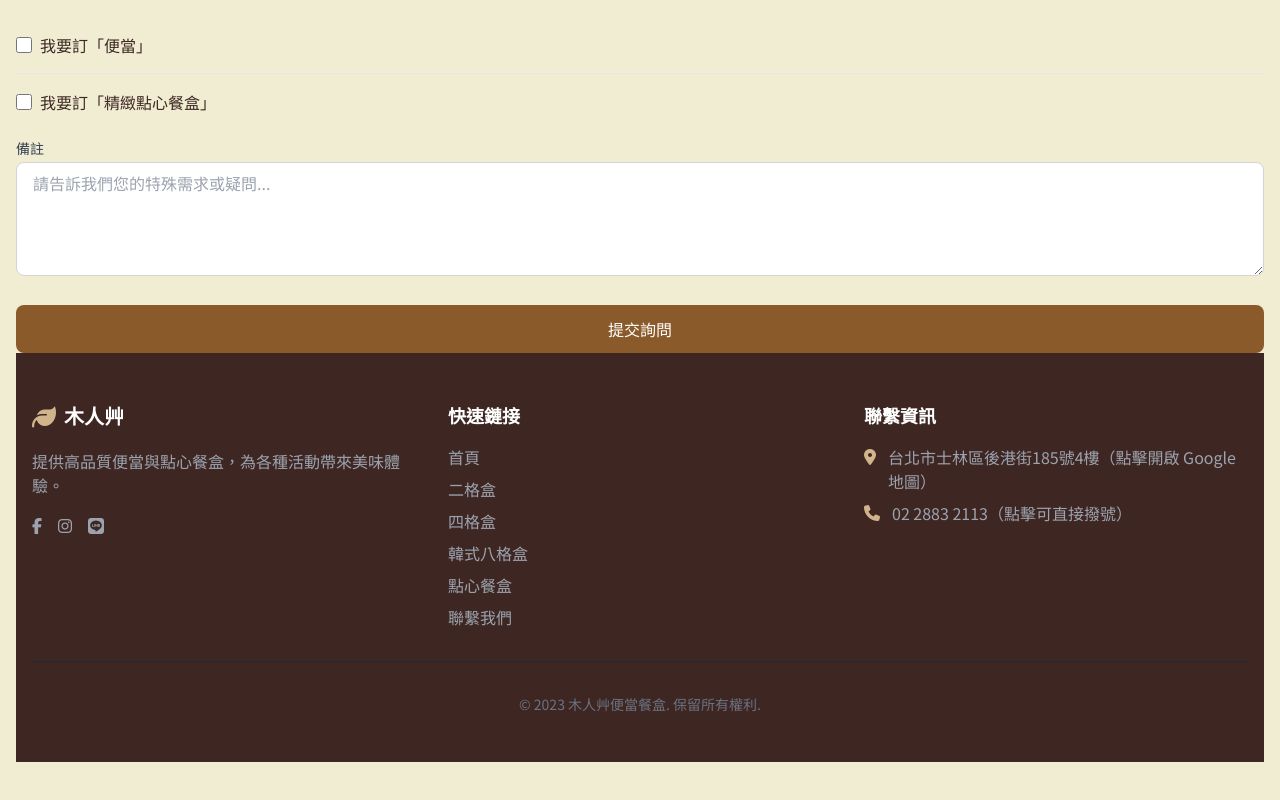
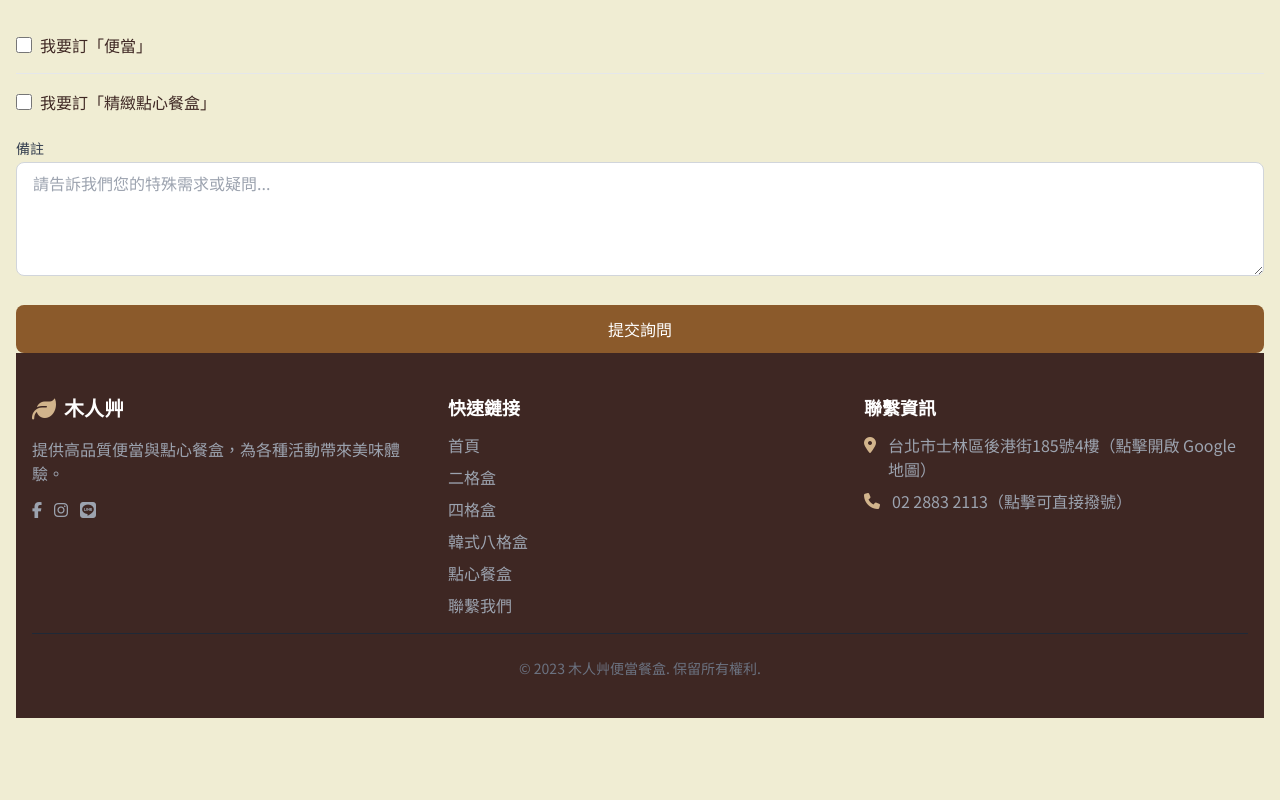
Before and after one commit to Muzentsao/muzentsao2.github.io, a plain HTML site: page docs/index.html in a window 1280 px wide. Shown: the part 7174-7974 px from the top of the page. Drawn offline with nearby package versions, Linux system fonts and the light colour scheme.

Commit message:
Update index.html

```diff
--- a/docs/index.html
+++ b/docs/index.html
@@ -879,21 +879,23 @@ document.addEventListener('DOMContentLoaded', () => {
 </script>
 
 
-    <!-- 頁腳 -->
-    <footer class="bg-dark text-white py-12">
+   <!-- 頁腳（精簡留白版） -->
+<footer class="bg-dark text-white py-8 md:py-10">
   <div class="container mx-auto px-4">
-        <div class="grid md:grid-cols-3 gap-8 mb-8">
+    <div class="grid md:grid-cols-3 gap-6 md:gap-8 mb-4">
+      <!-- 品牌介紹 -->
       <div>
-            <div class="flex items-center space-x-2 mb-4">
+        <div class="flex items-center space-x-2 mb-3">
           <i class="fa-solid fa-leaf text-secondary text-2xl"></i>
           <span class="font-serif font-bold text-xl">木人艸</span>
         </div>
-            <p class="text-gray-400 mb-4">提供高品質便當與點心餐盒，為各種活動帶來美味體驗。</p>
-            <div class="flex space-x-4">
+        <p class="text-gray-400 mb-3">
+          提供高品質便當與點心餐盒，為各種活動帶來美味體驗。
+        </p>
+        <div class="flex space-x-3">
           <a
             href="https://www.facebook.com/profile.php?id=61554825134056"
-                target="_blank"
-                rel="noopener noreferrer"
+            target="_blank" rel="noopener noreferrer"
             class="text-gray-400 hover:text-white transition-colors"
             title="木人艸臉書粉絲頁"
           >
@@ -901,8 +903,7 @@ document.addEventListener('DOMContentLoaded', () => {
           </a>
           <a
             href="https://www.instagram.com/murencao_food/"
-                target="_blank"
-                rel="noopener noreferrer"
+            target="_blank" rel="noopener noreferrer"
             class="text-gray-400 hover:text-white transition-colors"
             title="木人艸 Instagram"
           >
@@ -910,8 +911,7 @@ document.addEventListener('DOMContentLoaded', () => {
           </a>
           <a
             href="https://lin.ee/WMJkjav"
-                target="_blank"
-                rel="noopener noreferrer"
+            target="_blank" rel="noopener noreferrer"
             class="text-gray-400 hover:text-white transition-colors"
             title="加入 LINE 官方帳號"
           >
@@ -920,8 +920,9 @@ document.addEventListener('DOMContentLoaded', () => {
         </div>
       </div>
 
+      <!-- 快速鏈接 -->
       <div>
-            <h3 class="font-bold text-lg mb-4">快速鏈接</h3>
+        <h3 class="font-bold text-lg mb-3">快速鏈接</h3>
         <ul class="space-y-2">
           <li><a href="#hero" class="text-gray-400 hover:text-white transition-colors">首頁</a></li>
           <li><a href="#two-box-compact" class="text-gray-400 hover:text-white transition-colors">二格盒</a></li>
@@ -932,8 +933,9 @@ document.addEventListener('DOMContentLoaded', () => {
         </ul>
       </div>
 
+      <!-- 聯繫資訊 -->
       <div>
-            <h3 class="font-bold text-lg mb-4">聯繫資訊</h3>
+        <h3 class="font-bold text-lg mb-3">聯繫資訊</h3>
         <ul class="space-y-2">
           <li class="flex items-start">
             <i class="fa-solid fa-location-dot text-secondary mt-1 mr-3"></i>
@@ -955,7 +957,7 @@ document.addEventListener('DOMContentLoaded', () => {
       </div>
     </div>
 
-        <div class="border-t border-gray-800 pt-8 text-center text-gray-500 text-sm">
+    <div class="border-t border-gray-800 pt-6 text-center text-gray-500 text-sm">
       <p>© 2023 木人艸便當餐盒. 保留所有權利.</p>
     </div>
   </div>
```
Lines whose indentation alone changed are shown as unchanged.
